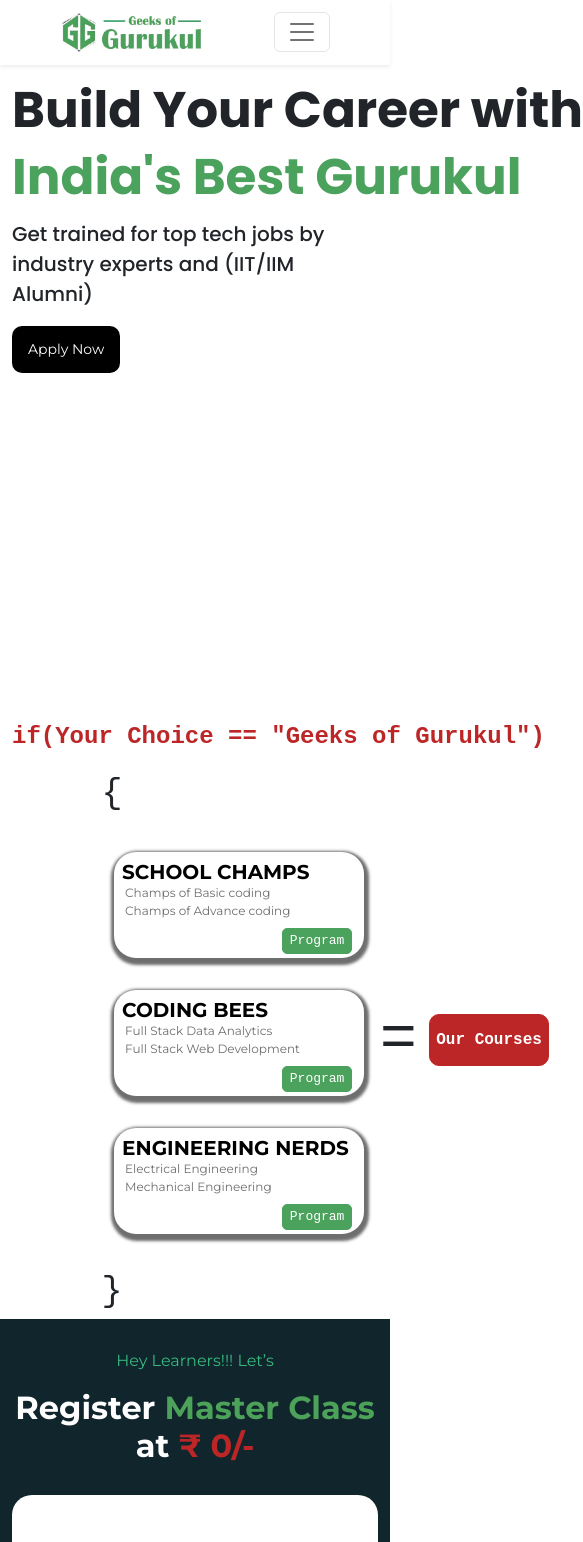
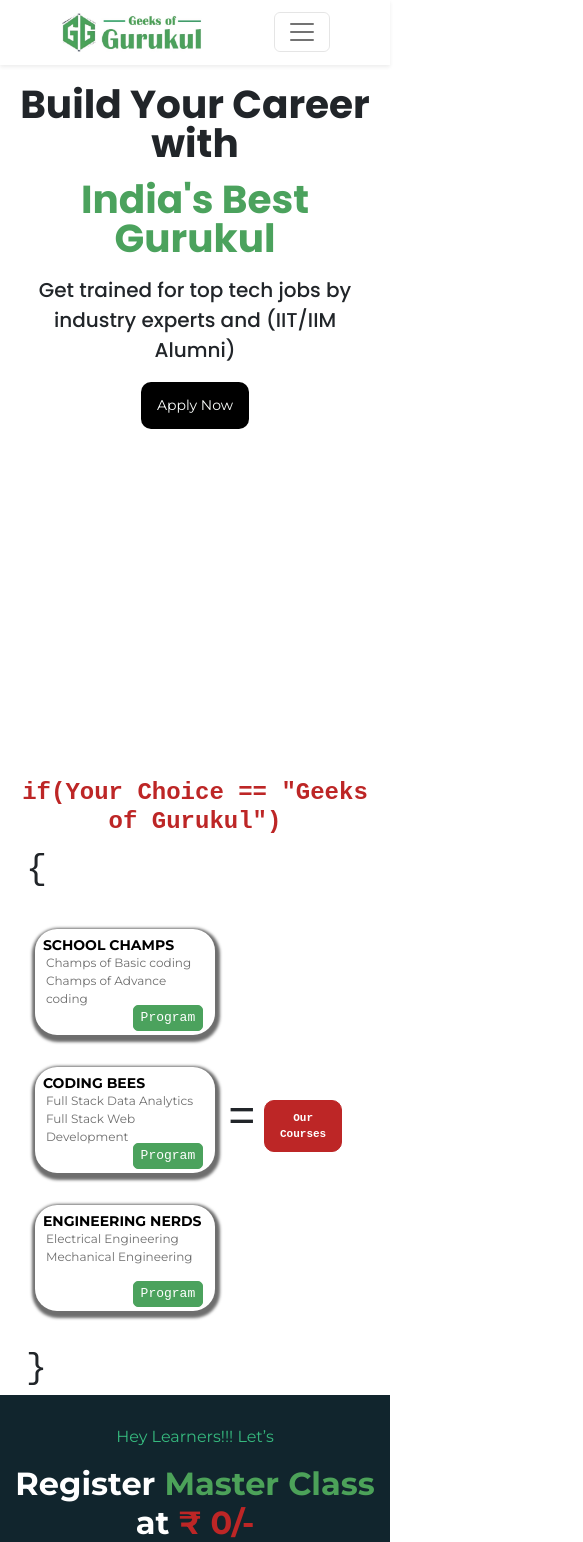
Before and after one commit to KhalidMimMuzahid/gog-main-react-app-client-side, a React (Create React App) app: page / in a window 390 px wide. Shown: the top 1542 px of the page, 583 px wide, since content can reach past the window. Built offline with nearby package versions, Linux system fonts and the light colour scheme; no server answers.

Commit message:
responsive

```diff
--- a/src/components/Master/Master.css
+++ b/src/components/Master/Master.css
@@ -38,7 +38,7 @@
 }
 
 p.styles_form_title {
-    font-size: 38px;
+    font-size: 33px;
     text-align: center;
     font-weight: 600;
     color: #16252D;
@@ -87,6 +87,10 @@
 .form-group input:focus, .form-group input:valid {
     border-bottom: 2px solid #00C374;
     outline: none;
+}
+
+.form-group1 label {
+    font-size: 15px;
 }
 
 #terms-and-conditions {
--- a/src/components/banner/Banner.css
+++ b/src/components/banner/Banner.css
@@ -1,11 +1,10 @@
-
 @import url('https://fonts.googleapis.com/css2?family=Montserrat:wght@400;600;700&family=Open+Sans&family=Poppins:wght@300;400&display=swap');
 
 
 @import url('https://fonts.googleapis.com/css2?family=Montserrat:wght@400;600;700&family=Open+Sans&family=Poppins:wght@300;400;500;600;700&display=swap');
 
 
-.hero-Area-Ancor-Fixed a{
+.hero-Area-Ancor-Fixed a {
     text-decoration: none;
 }
 
@@ -19,23 +18,23 @@
     font-family: montserrat;
 }
 
-.textColor{
+.textColor {
     color: #4ba25d;
 }
+
 .hero-h1 {
     color: #bd2626;
     font-family: Courier New;
     font-size: 1.5rem;
     display: inline-block;
     overflow: hidden;
-    white-space: nowrap;
     animation: typing 3s steps(40, end), blink-caret .75s step-end infinite;
     font-family: monospace;
     font-weight: 600;
 }
 
 .new_hero {
-    width: 560px;
+
     font-family: 'Courier New', Courier, monospace;
     padding-top: 50px;
 }
@@ -58,8 +57,8 @@
 .hero-inner {
     display: flex;
     flex-wrap: nowrap;
-    margin-left: 16%;
 }
+
 .top-curly-brace {
     font-size: 35px;
     font-weight: 500;
@@ -106,6 +105,7 @@
     animation-name: example4;
     animation-duration: 5s;
 }
+
 .course2 {
     padding: 8px;
     width: 250px;
@@ -183,7 +183,7 @@
 .both {
     display: flex;
     flex-wrap: nowrap;
-    margin: 48% 6%;
+    margin: 44% 6%;
 }
 
 .equal {
@@ -211,7 +211,7 @@
     cursor: pointer;
     -webkit-transition-duration: 0.4s;
     transition-duration: 0.4s;
-    box-shadow: 0 8px 16px 0 rgba(0,0,0,0.2),0 6px 20px 0 rgba(0,0,0,0,0.19);
+    box-shadow: 0 8px 16px 0 rgba(0, 0, 0, 0.2), 0 6px 20px 0 rgba(0, 0, 0, 0, 0.19);
     color: rgb(0, 0, 0);
     text-align: center;
     transition: .3s ease;
@@ -221,7 +221,8 @@
     border: 1px solid #000000;
 }
 
-.nav-apply-now:hover, .nav-apply-now:focus {
+.nav-apply-now:hover,
+.nav-apply-now:focus {
     animation: pulse 1s;
     box-shadow: 0 0 0 1em transparent;
 }
@@ -248,7 +249,7 @@
 .main-heading {
     display: inline-block;
     overflow: hidden;
-    white-space: nowrap;
+
     animation: typing 3s steps(30, end) 0s 1 normal both, blink-caret 0.5s step-end infinite;
 }
 
@@ -285,7 +286,8 @@
     border-color: #fcfffd;
 }
 
-.apply-now:hover, .hero .apply-now:focus {
+.apply-now:hover,
+.hero .apply-now:focus {
     animation: pulse 1s;
     box-shadow: 0 0 0 1em transparent;
 }
@@ -293,23 +295,81 @@
 
 /* Responsve nes  */
 
-@media (min-width: 768px) and (max-width: 1199.98px) {
+@media (min-width: 80px) and (max-width: 1199.98px) {
+    .main-heading {
+        font-size: 39px;
+    }
 
+    .both {
 
+        margin: 48% 6%;
+    }
 }
 
 
 
-@media only screen and (min-width: 1000px) and (max-width: 1300px) {
+@media (min-width: 1200px) and (max-width: 1399.98px) {
     .hero-right .img-box .banner-img {
         width: 80vw;
     }
-  .hero{
+
+    .hero {
         max-width: 1440px;
     }
 
 }
 
+@media (min-width: 20px) and (max-width: 991.98px) {
+    .both {
+        margin: 33% 6%;
+    }
+
+    .hero-left {
+        display: block;
+        text-align: center;
+    }
+
+    .hero-h1 {
+        display: block;
+        text-align: center;
+    }
+}
+
+@media (min-width: 20px) and (max-width: 767.98px) {
+    .both {
+        margin: 45% 6%;
+    }
+
+    .hero-inner {
+        justify-content: center;
+        align-items: center;
+    }
+
+    .course h1 {
+        font-size: 14px;
+    }
+
+    .course1{
+        width: 180px;
+    }
+    .course2{
+        width: 180px;
+    }
+    .course3{
+        width: 180px;
+    }
+
+    .equal {
+        font-size: 46px;
+    }
+    .our_course {
+        width: auto;
+        font-size: 11px;
+    }
+}
+
+
+/*
 @media only screen and (min-width: 800px) and (max-width: 1000px) {
 	.hero-right .img-box .banner-img {
     width: 144vw;
@@ -317,4 +377,4 @@
   .hero{
     max-width: 1440px;
   }
-}
+} */
--- a/src/components/banner/Banner.jsx
+++ b/src/components/banner/Banner.jsx
@@ -7,7 +7,7 @@
     <div className="hero-Area-Ancor-Fixed">
       <div className="container">
         <div className="row align-items-center">
-          <div className="col-md-7">
+          <div className="col-md-12 col-lg-6 col-xl-7">
             <div className="hero-left">
               <div className="heading-div">
                 <h1 className="main-heading">Build Your Career with</h1>
@@ -25,7 +25,7 @@
             </div>
             <LottieAnimation />
           </div>
-          <div className="col-md-5">
+          <div className="col-lg-6 col-md-12 col-xl-5">
             <div className="new_hero">
               <h1 className="hero-h1">if(Your Choice == "Geeks of Gurukul")</h1>
               <div className="hero-inner">
--- a/src/components/shared/navbar/NavBar.jsx
+++ b/src/components/shared/navbar/NavBar.jsx
@@ -44,7 +44,7 @@
       body: JSON.stringify(applyData)
     })
       .then(res => res.json())
-        .then(data =>{
+      .then(data => {
         console.log("save user", data);
         //navigate('/');
         toast.success('Successfully Applied!');
```
Lines whose indentation alone changed are shown as unchanged.
